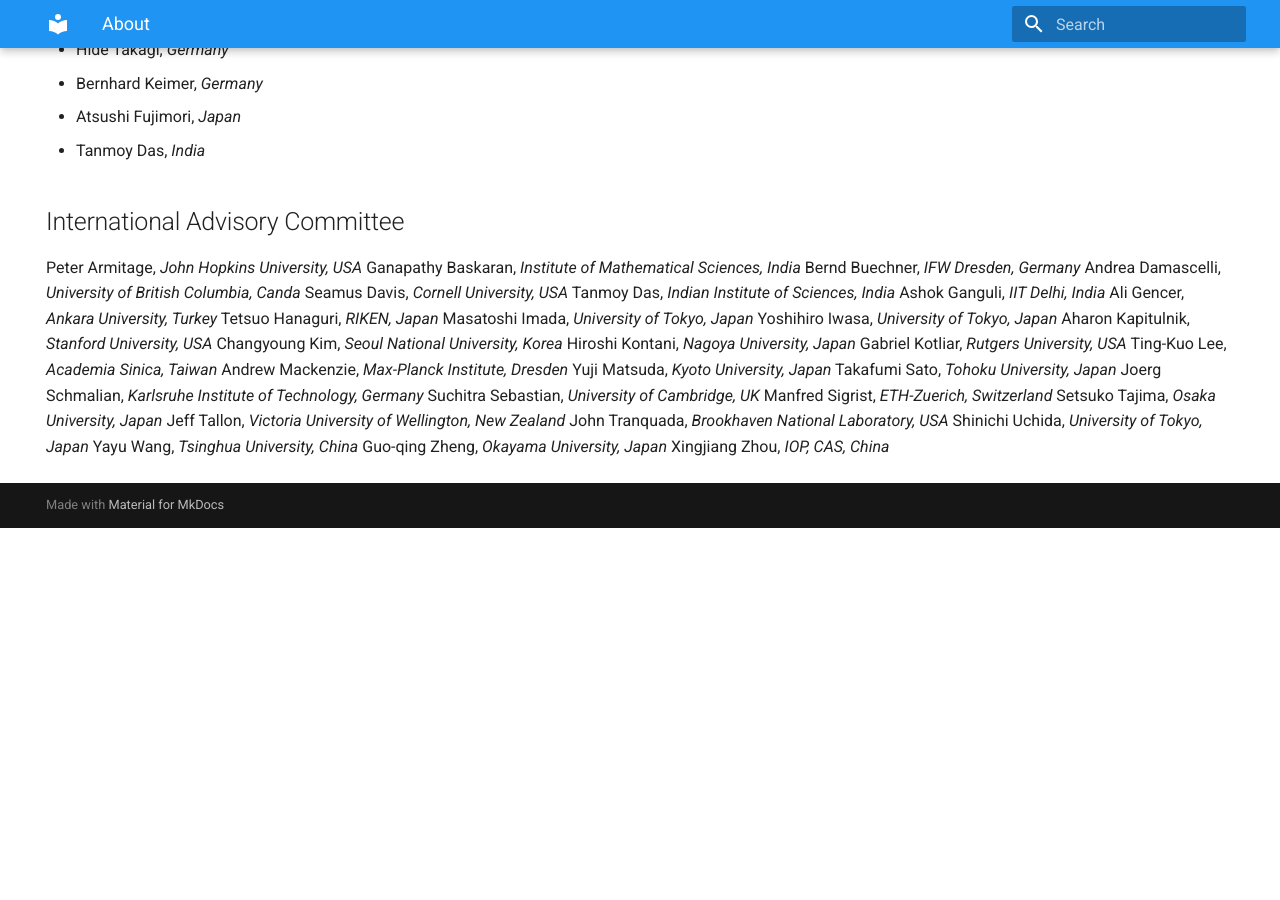
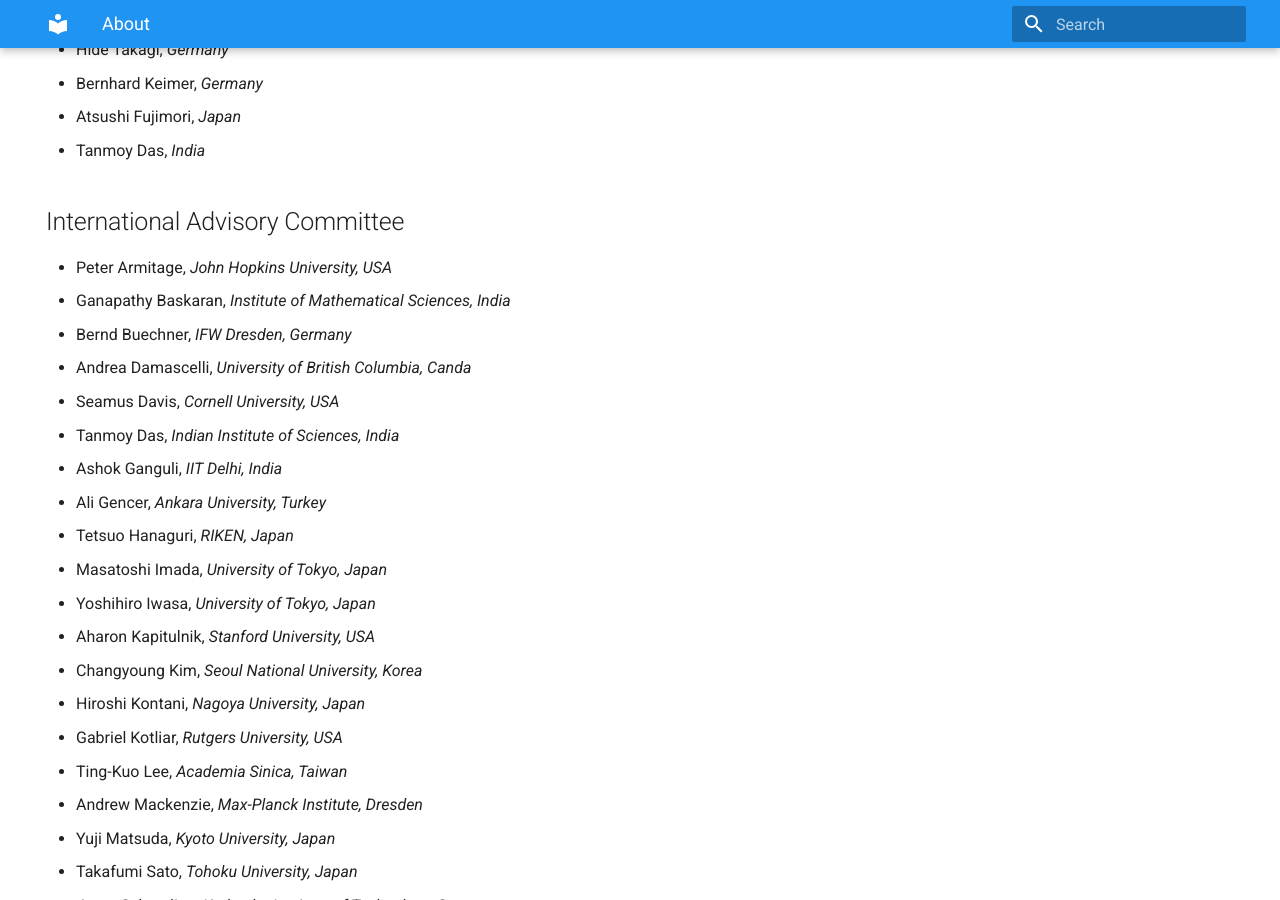
Before and after one commit to SNS2026/SNS2026.github.io, an MkDocs documentation site: the page built from docs/about.md, in a window 1280 px wide and 900 px high, scrolled down 1180 px. Built offline with MkDocs 1.6.1 and Material for MkDocs 9.7.7, drawn with Linux system fonts in a browser that asks for light colours; before the commit the page ends 1708 px from its top, so only the background shows below that.

```diff
--- a/docs/about.md
+++ b/docs/about.md
@@ -40,32 +40,32 @@
 * Tanmoy Das, <i>India</i>
 
 ##International Advisory Committee
-Peter Armitage, <i>John Hopkins University, USA</i>
-Ganapathy Baskaran, <i>Institute of Mathematical Sciences, India</i>
-Bernd Buechner, <i>IFW Dresden, Germany</i>
-Andrea Damascelli, <i>University of British Columbia, Canda</i>
-Seamus Davis, <i>Cornell University, USA</i>
-Tanmoy Das, <i>Indian Institute of Sciences, India</i>
-Ashok Ganguli, <i>IIT Delhi, India</i>
-Ali Gencer, <i>Ankara University, Turkey</i>
-Tetsuo Hanaguri, <i>RIKEN, Japan</i>
-Masatoshi Imada, <i>University of Tokyo, Japan</i>
-Yoshihiro Iwasa, <i>University of Tokyo, Japan</i>
-Aharon Kapitulnik, <i>Stanford University, USA</i>
-Changyoung Kim, <i>Seoul National University, Korea</i>
-Hiroshi Kontani, <i>Nagoya University, Japan</i>
-Gabriel Kotliar, <i>Rutgers University, USA</i>
-Ting-Kuo Lee, <i>Academia Sinica, Taiwan</i>
-Andrew Mackenzie, <i>Max-Planck Institute, Dresden</i>
-Yuji Matsuda, <i>Kyoto University, Japan</i>
-Takafumi Sato, <i>Tohoku University, Japan</i>
-Joerg Schmalian, <i>Karlsruhe Institute of Technology, Germany</i>
-Suchitra Sebastian, <i>University of Cambridge, UK</i>
-Manfred Sigrist, <i>ETH-Zuerich, Switzerland</i>
-Setsuko Tajima, <i>Osaka University, Japan</i>
-Jeff Tallon, <i>Victoria University of Wellington, New Zealand</i>
-John Tranquada, <i>Brookhaven National Laboratory, USA</i>
-Shinichi Uchida, <i>University of Tokyo, Japan</i>
-Yayu Wang, <i>Tsinghua University, China</i>
-Guo-qing Zheng, <i>Okayama University, Japan</i>
-Xingjiang Zhou, <i>IOP, CAS, China</i>
+* Peter Armitage, <i>John Hopkins University, USA</i>
+* Ganapathy Baskaran, <i>Institute of Mathematical Sciences, India</i>
+* Bernd Buechner, <i>IFW Dresden, Germany</i>
+* Andrea Damascelli, <i>University of British Columbia, Canda</i>
+* Seamus Davis, <i>Cornell University, USA</i>
+* Tanmoy Das, <i>Indian Institute of Sciences, India</i>
+* Ashok Ganguli, <i>IIT Delhi, India</i>
+* Ali Gencer, <i>Ankara University, Turkey</i>
+* Tetsuo Hanaguri, <i>RIKEN, Japan</i>
+* Masatoshi Imada, <i>University of Tokyo, Japan</i>
+* Yoshihiro Iwasa, <i>University of Tokyo, Japan</i>
+* Aharon Kapitulnik, <i>Stanford University, USA</i>
+* Changyoung Kim, <i>Seoul National University, Korea</i>
+* Hiroshi Kontani, <i>Nagoya University, Japan</i>
+* Gabriel Kotliar, <i>Rutgers University, USA</i>
+* Ting-Kuo Lee, <i>Academia Sinica, Taiwan</i>
+* Andrew Mackenzie, <i>Max-Planck Institute, Dresden</i>
+* Yuji Matsuda, <i>Kyoto University, Japan</i>
+* Takafumi Sato, <i>Tohoku University, Japan</i>
+* Joerg Schmalian, <i>Karlsruhe Institute of Technology, Germany</i>
+* Suchitra Sebastian, <i>University of Cambridge, UK</i>
+* Manfred Sigrist, <i>ETH-Zuerich, Switzerland</i>
+* Setsuko Tajima, <i>Osaka University, Japan</i>
+* Jeff Tallon, <i>Victoria University of Wellington, New Zealand</i>
+* John Tranquada, <i>Brookhaven National Laboratory, USA</i>
+* Shinichi Uchida, <i>University of Tokyo, Japan</i>
+* Yayu Wang, <i>Tsinghua University, China</i>
+* Guo-qing Zheng, <i>Okayama University, Japan</i>
+* Xingjiang Zhou, <i>IOP, CAS, China</i>
```
